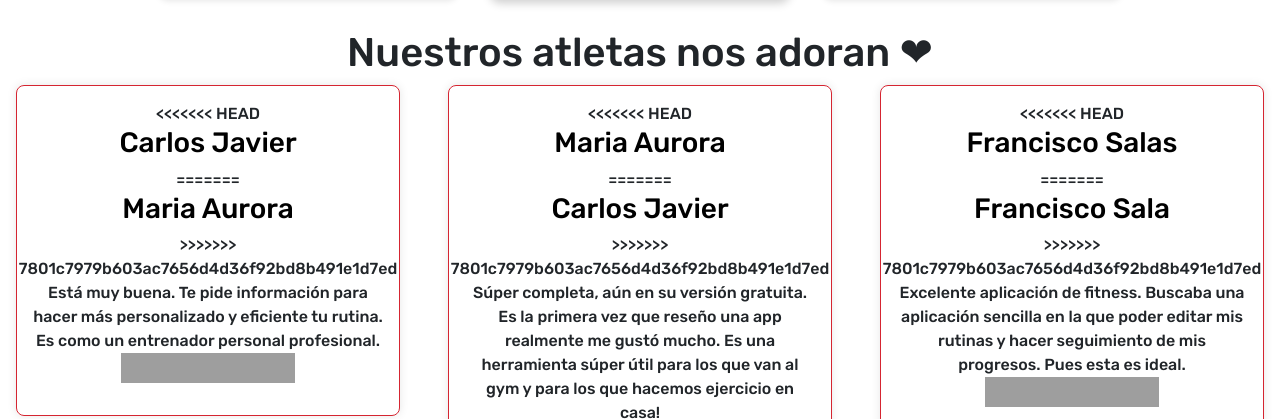
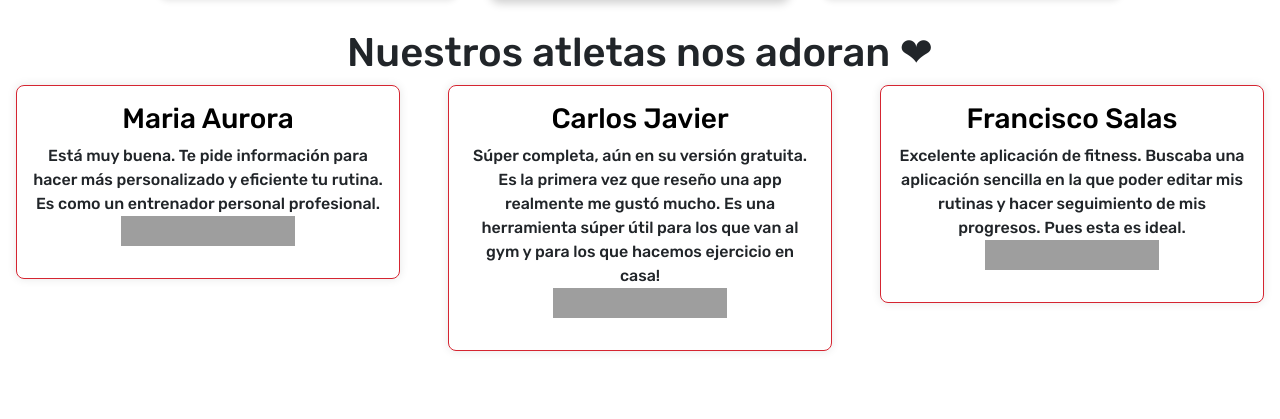
Before and after one commit to Dokarii/FitJourney, a plain HTML site: page Index.html in a window 1280 px wide. Shown: the part 1784-2203 px from the top of the page. Drawn offline with nearby package versions, Linux system fonts and the light colour scheme; grey boxes are pictures that could not be loaded; a script that the page names is missing.

Commit message:
actualización

```diff
--- a/Index.html
+++ b/Index.html
@@ -151,11 +151,8 @@
 <div class="opiniones">
   <div class="cont-reseñas">
     <div class="reseña">
-<<<<<<< HEAD
-      <h3>Carlos Javier</h3>
-=======
+
       <h3>Maria Aurora</h3>
->>>>>>> 7801c7979b603ac7656d4d36f92bd8b491e1d7ed
       <p>Está muy buena. Te pide información para hacer más personalizado y eficiente tu rutina.
         Es como un entrenador personal profesional.<br>
         <img loading="lazy" decoding="async" class="alignnone size-full wp-image-2211"
@@ -167,11 +164,7 @@
 
   <div class="cont-reseñas">
     <div class="reseña">
-<<<<<<< HEAD
-      <h3>Maria Aurora</h3>
-=======
       <h3>Carlos Javier</h3>
->>>>>>> 7801c7979b603ac7656d4d36f92bd8b491e1d7ed
       <p>Súper completa, aún en su versión gratuita.
         Es la primera vez que reseño una app realmente me gustó mucho.
         Es una herramienta súper útil para los que van al gym y para los que hacemos ejercicio en casa!<br>
@@ -184,11 +177,7 @@
 
   <div class="cont-reseñas">
     <div class="reseña">
-<<<<<<< HEAD
       <h3>Francisco Salas</h3>
-=======
-      <h3>Francisco Sala</h3>
->>>>>>> 7801c7979b603ac7656d4d36f92bd8b491e1d7ed
       <p>Excelente aplicación de fitness.
         Buscaba una aplicación sencilla en la que poder editar mis rutinas y hacer seguimiento de mis progresos.
         Pues esta es ideal.<br>
@@ -202,7 +191,6 @@
 </div>
 
 <!-- Footer -->
-
 <footer class="footer">
     <div class="footer-content">
       <img id="logoGym" src="Media/Images/Logos/LogoGym.png" alt="">
```
Also changed, not shown: Style.css (+5 -11 lines).
